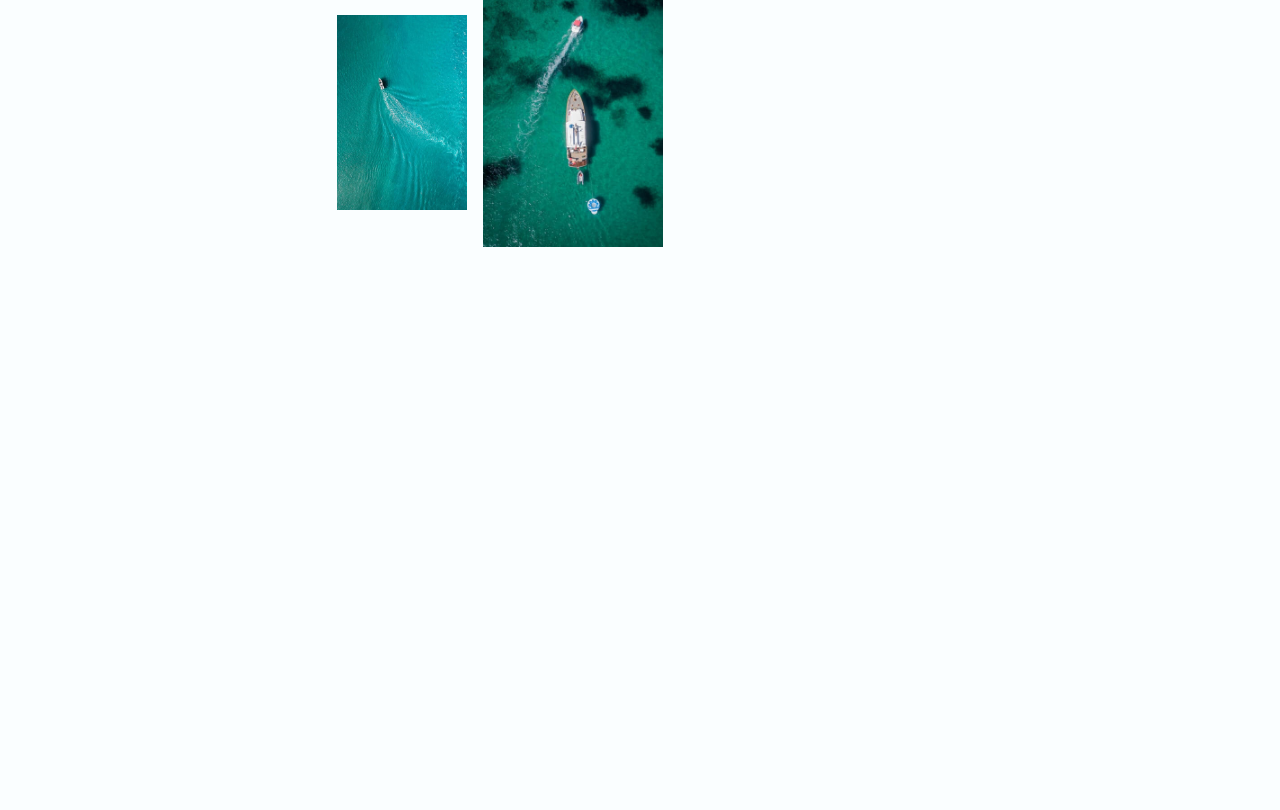
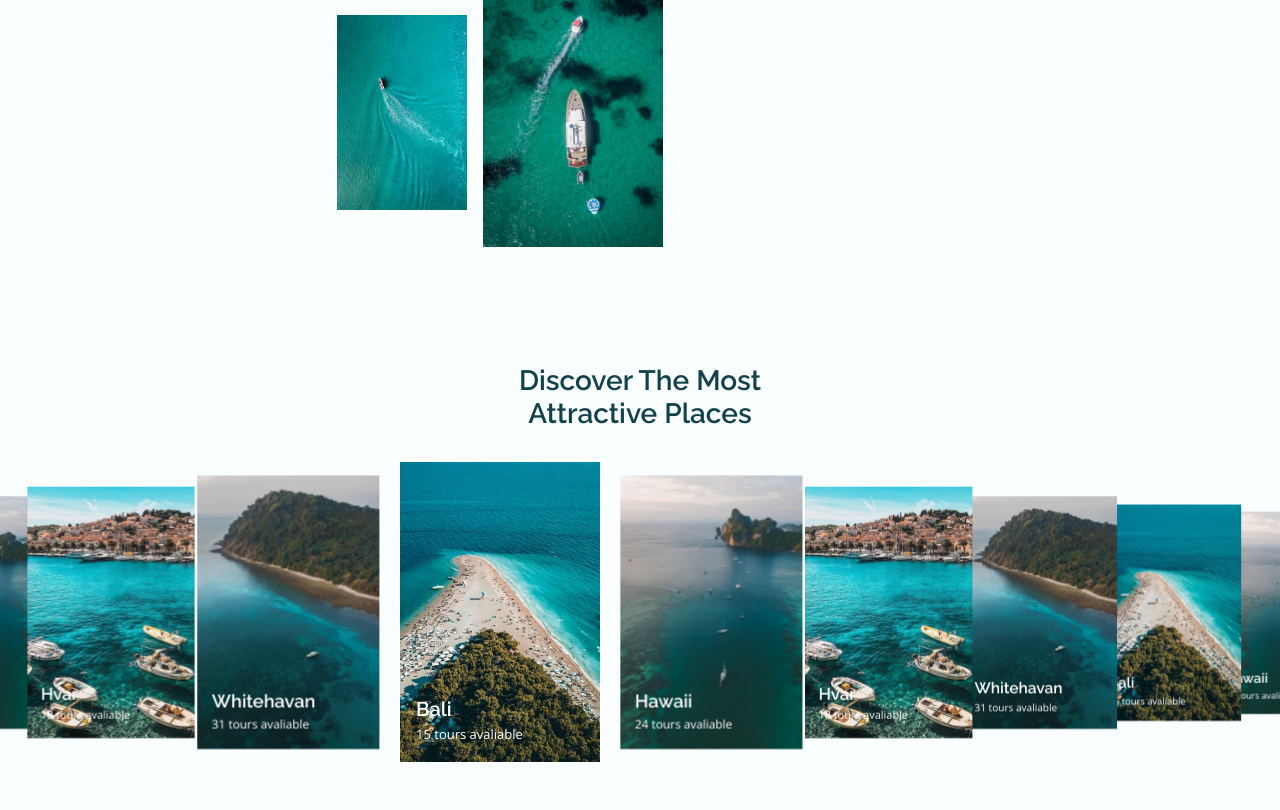
Before and after one commit to Trauvin/responsive-travel-website, a plain HTML site: page index.html in a window 1280 px wide. Shown: the part 1163-1973 px from the top of the page. Drawn offline with nearby package versions, Linux system fonts and the light colour scheme.

Commit message:
discover section

```diff
--- a/css/style.css
+++ b/css/style.css
@@ -395,3 +395,44 @@ input {
 .about__img-two:hover {
   transform: var(--img-scale);
 }
+
+/* ========== DISCOVER ========== */
+.discover__card {
+  position: relative;
+  width: 200px;
+  overflow: var(--img-hidden);
+}
+
+.discover__data {
+  position: absolute;
+  bottom: 1.5rem;
+  left: 1rem;
+}
+
+.discover__title,
+.discover__description {
+  color: var(--white-color);
+}
+
+.discover__title {
+  font-size: var(--h3-font-size);
+  margin-bottom: var(--mb-0-25);
+}
+
+.discover__description {
+  display: block;
+  font-size: var(--smaller-font-size);
+}
+
+.discover__img {
+  transition: var(--img-transition);
+}
+
+.discover__img:hover {
+  transform: var(--img-scale);
+}
+
+.swiper-container-3d .swiper-slide-shadow-left,
+.swiper-container-3d .swiper-slide-shadow-right {
+  background-image: none;
+}
--- a/index.html
+++ b/index.html
@@ -10,7 +10,7 @@
   <!-- ========= REMIX ICON ======== -->
   <link href="https://cdn.jsdelivr.net/npm/remixicon@2.5.0/fonts/remixicon.css" rel="stylesheet">
   <!-- ========= SWIPER CSS ======== -->
-
+  <link rel="stylesheet" href="css/swiper-bundle.min.css">
   <!-- ========= CSS ============ -->
   <link rel="stylesheet" href="css/style.css">
   <title>Document</title>
@@ -104,8 +104,52 @@
     </section>
 
     <!-- ========== DISCOVER ============ -->
+    <section class="discover section swiper-container" id="discover">
+      <h2 class="section__title">Discover the most <br> attractive places</h2>
+
+      <div class="discover__container container">
+        <div class="swiper-wrapper">
+          <!-- ========== DISCOVER 1 ========== -->
+          <div class="discover__card swiper-slide">
+            <img src="img/discover1.jpg" alt="" class="discover__img">
+            <div class="discover__data">
+              <h2 class="discover__title">Bali</h2>
+              <span class="discover__description">15 tours avaliable</span>
+            </div>
+          </div>
+          <!-- ========== DISCOVER 2 ========== -->
+          <div class="discover__card swiper-slide">
+            <img src="img/discover2.jpg" alt="" class="discover__img">
+            <div class="discover__data">
+              <h2 class="discover__title">Hawaii</h2>
+              <span class="discover__description">24 tours avaliable</span>
+            </div>
+          </div>
+          <!-- ========== DISCOVER 3 ========== -->
+          <div class="discover__card swiper-slide">
+            <img src="img/discover3.jpg" alt="" class="discover__img">
+            <div class="discover__data">
+              <h2 class="discover__title">Hvar</h2>
+              <span class="discover__description">18 tours avaliable</span>
+            </div>
+          </div>
+          <!-- ========== DISCOVER 4 ========== -->
+          <div class="discover__card swiper-slide">
+            <img src="img/discover4.jpg" alt="" class="discover__img">
+            <div class="discover__data">
+              <h2 class="discover__title">Whitehavan</h2>
+              <span class="discover__description">31 tours avaliable</span>
+            </div>
+          </div>
+        </div>
+      </div>
+    </section>
   </main>
 
+  <!-- ========= SWIPPER JS =========== -->
+  <script src="js/swiper-bundle.min.js"></script>
+
+  <!-- ========= MAIN JS ========== -->
   <script src="js/script.js"></script>
 </body>
 </html>
--- a/js/script.js
+++ b/js/script.js
@@ -31,10 +31,32 @@ function removeMenuMobile() {
 
 removeMenuMobile()
 
-/*==================== CHANGE BACKGROUND HEADER ================*/
-function scrollHeader(){
-  const header = document.getElementById('header')
-  // When the scroll is greater than 100 viewport height, add the scroll-header class to the header tag
-  if(this.scrollY >= 200) header.classList.add('scroll-header'); else header.classList.remove('scroll-header')
+function changeBackgroundHeader() {
+  function scrollHeader(){
+    const header = document.getElementById('header')
+    // When the scroll is greater than 100 viewport height, add the scroll-header class to the header tag
+    if(this.scrollY >= 200) header.classList.add('scroll-header'); else header.classList.remove('scroll-header')
+  }
+  window.addEventListener('scroll', scrollHeader)
 }
-window.addEventListener('scroll', scrollHeader)
+
+changeBackgroundHeader()
+
+function initializeSwiper() {
+  var swiper = new Swiper(".discover__container", {
+    effect: "coverflow",
+    grabCursor: true,
+    centeredSlides: true,
+    slidesPerView: "auto",
+    loop: true,
+    spaceBetween: 32,
+    coverflowEffect: {
+      rotate: 0,
+    },
+    pagination: {
+      el: ".swiper-pagination",
+    },
+  });
+}
+
+initializeSwiper()
```
Also changed, not shown: css/swiper-bundle.min.css (added), js/swiper-bundle.min.js (added).
